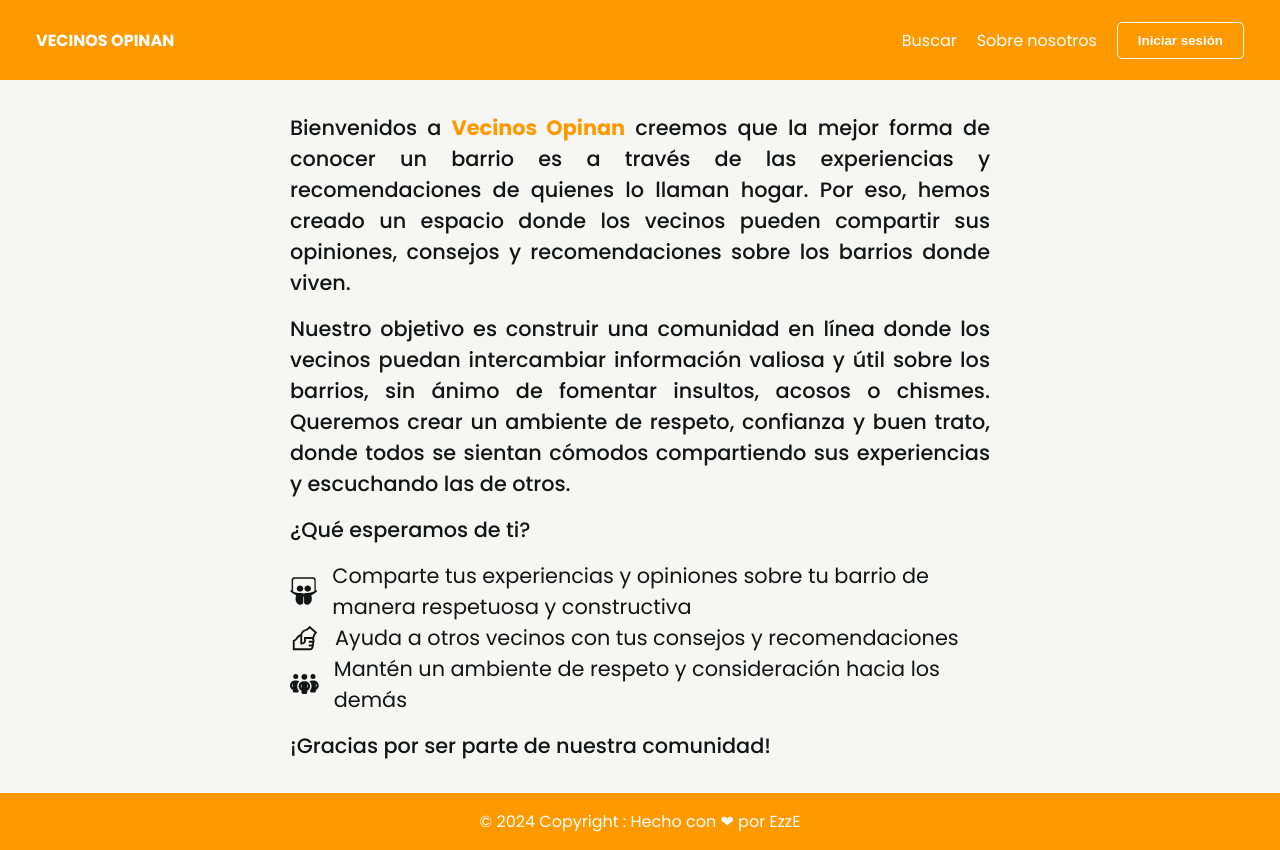
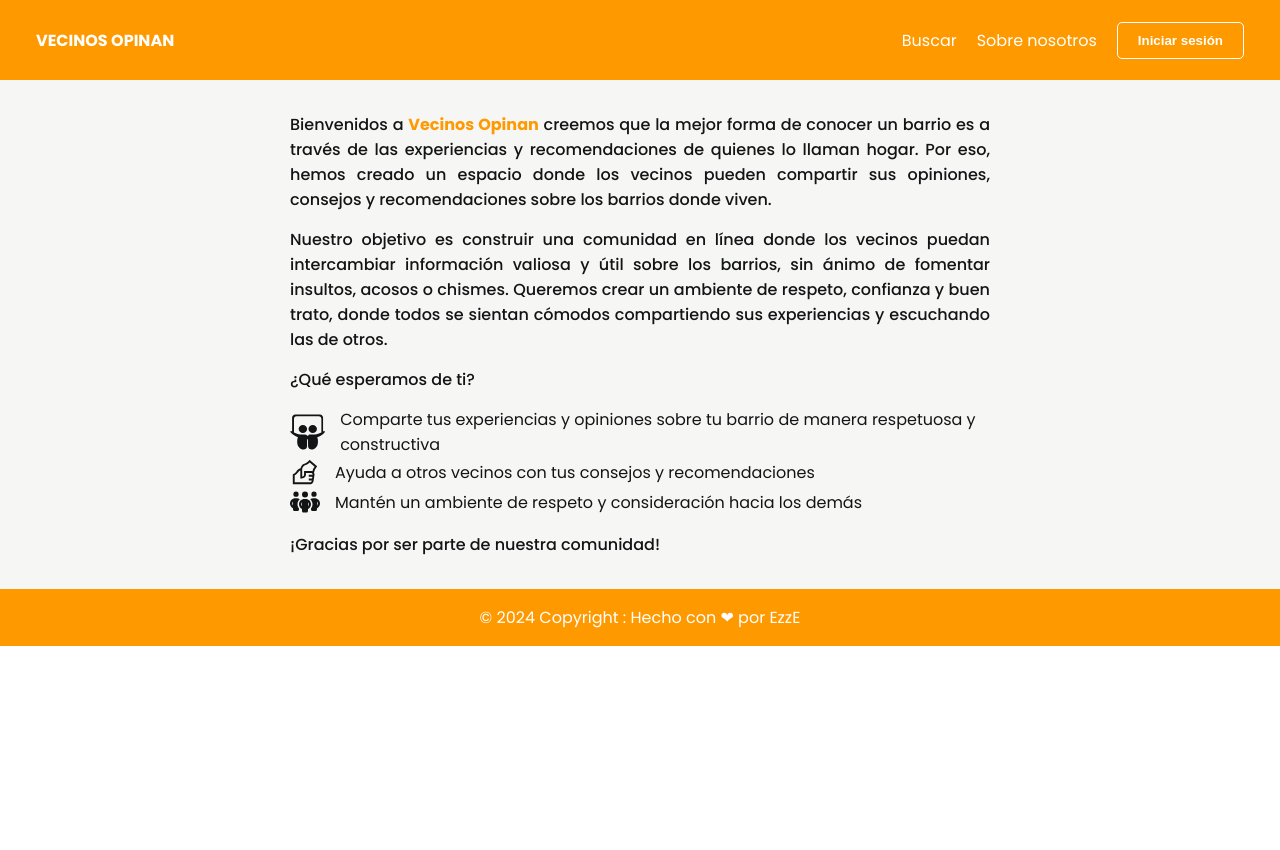
Before and after one commit to ezeabregu/vecinosopinan, a React (Create React App) app: page /about in a window 1280 px wide. After the commit the page ends 800 px from the top, so only its background shows below. Built offline with nearby package versions, Linux system fonts and the light colour scheme.

Commit message:
more changes

```diff
--- a/src/components/modal/modalStyled.js
+++ b/src/components/modal/modalStyled.js
@@ -60,6 +60,13 @@ export const ModalContent = styled.div`
     text-align: start;
     color: #333;
   }
+
+  @media (max-width: 800px) {
+    p {
+      text-align: start;
+      color: #333;
+    }
+  }
 `;
 
 export const LinkButton = styled(Link)`
--- a/src/pages/About/aboutStyles.js
+++ b/src/pages/About/aboutStyles.js
@@ -14,7 +14,7 @@ export const ContainerAbout = styled.div`
 
   @media (max-width: 800px) {
     margin: auto;
-    padding: 3rem;
+    padding: 1rem;
   }
 `;
 
@@ -26,18 +26,18 @@ export const ContainerParrafo = styled.div`
   max-width: 700px;
 
   p {
-    font-size: 1.3rem;
+    font-size: 1rem;
     font-weight: 500;
     text-align: justify;
   }
 
   label {
-    font-size: 1.3rem;
+    font-size: 1rem;
     font-weight: 500;
   }
 
   ul {
-    font-size: 1.3rem;
+    font-size: 1rem;
     font-weight: 400;
     text-align: left;
   }
--- a/src/pages/Home/homeStyles.js
+++ b/src/pages/Home/homeStyles.js
@@ -4,7 +4,7 @@ import { Link } from "react-router-dom";
 export const ContainerHome = styled.div`
   width: 100vw;
   height: auto;
-  padding: 2rem;
+  padding: 0.7rem;
   display: flex;
   justify-content: center;
   align-items: center;
@@ -62,12 +62,12 @@ export const ContainerHeroText = styled.div`
     width: 100%;
     padding: 10px;
     h1 {
-      font-size: 2.6rem;
+      font-size: 2rem;
     }
     p {
       width: 100%;
-      font-size: 1.2rem;
-      text-align: center;
+      font-size: 1rem;
+      text-align: justify;
     }
   }
 `;
--- a/src/pages/Search/searchStyles.js
+++ b/src/pages/Search/searchStyles.js
@@ -18,8 +18,8 @@ export const ContainerSearch = styled.div`
   }
 
   @media (max-width: 800px) {
-    padding-top: 3rem;
-    gap: 4rem;
+    padding-top: 1rem;
+    gap: 2rem;
     height: auto;
   }
 `;
```
